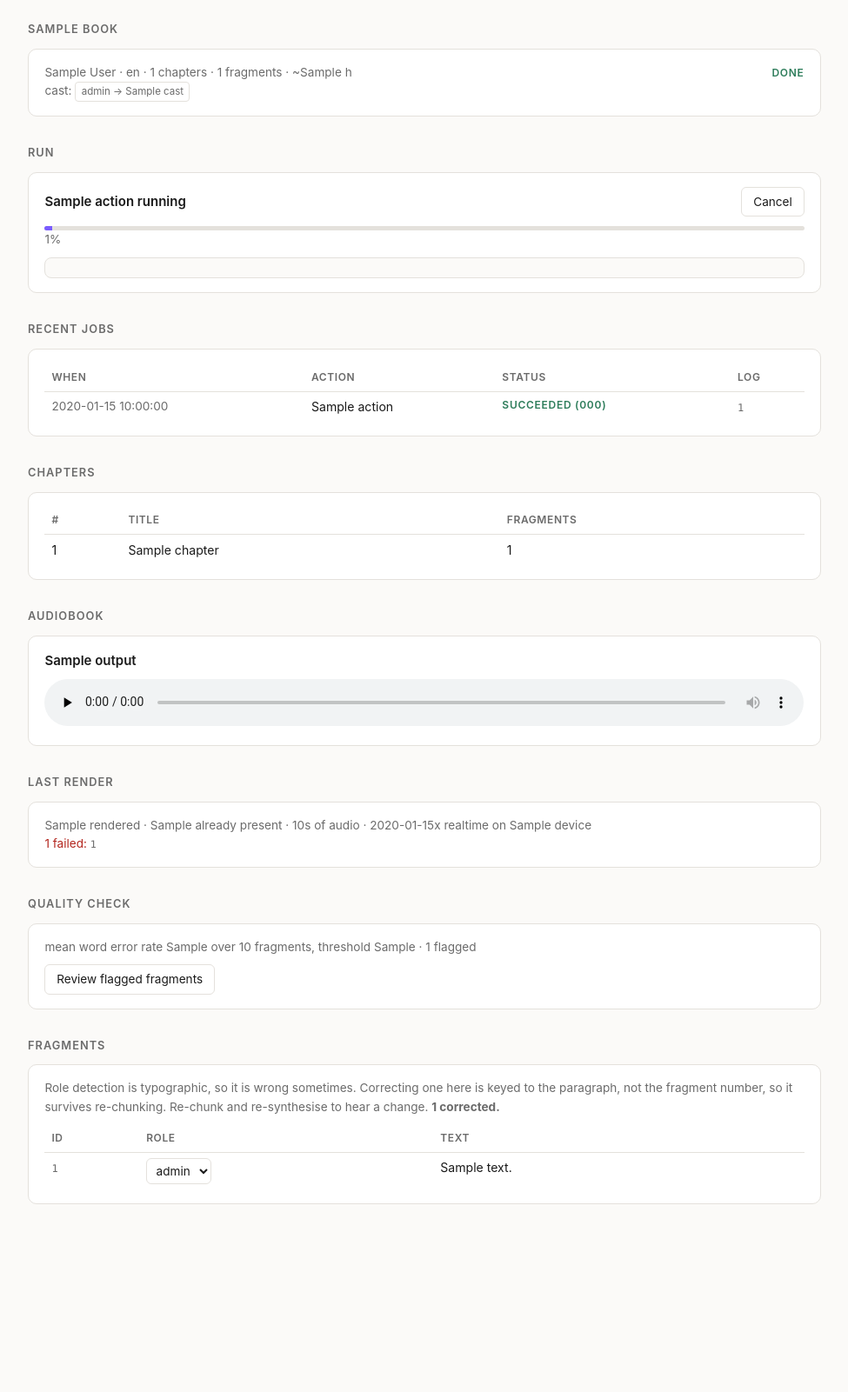
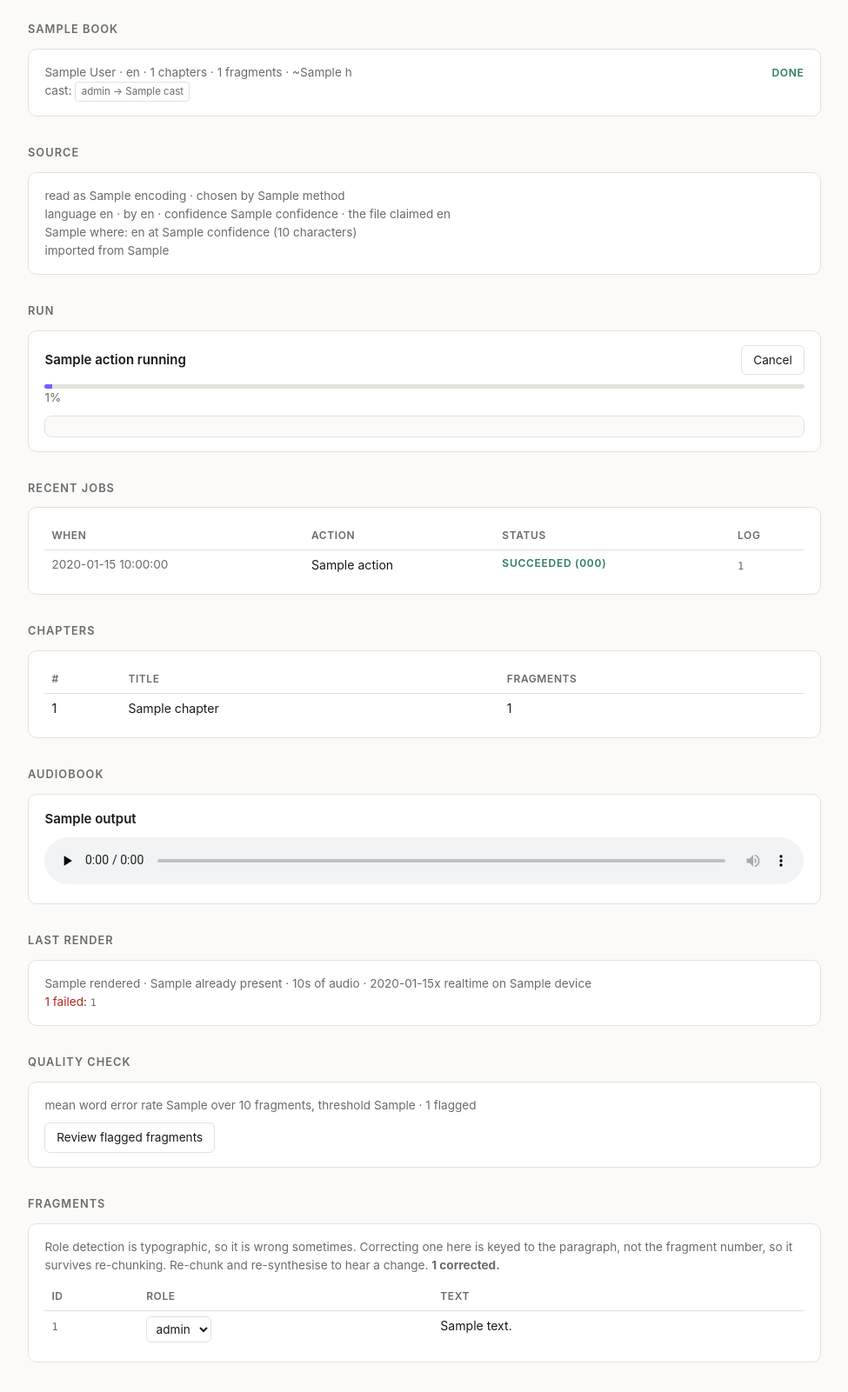
Before and after one commit to mdyzma/audiobook-factory, a FastAPI app: template apps/studio/src/studio/templates/book.html in a window 1280 px wide. Shown: the part 58-1659 px from the top of the page at 87% size, without its empty margins (152-1127 px from the left). Before the commit the page ends 1443 px from the top, so only its background shows below. Run offline with FastAPI, Linux system fonts and the light colour scheme; the template is opened without the code that fills it: most values are stand-ins (such as "Sample title", 1, 10 or a date in 2020); data that the repository does not hold is empty.

Commit message:
Show how a book's encoding and language were decided
Both are judgements, so the dashboard carries the answer and the book page
carries the evidence: the passages sampled, their scores, the metadata
that was overruled, and why a book stopped for review.

```diff
--- a/apps/studio/src/studio/data.py
+++ b/apps/studio/src/studio/data.py
@@ -119,6 +119,24 @@ class BookView:
     qa: QaReport | None = None
     outputs: list[str] = field(default_factory=list)
     dry_run_audio: bool = False
+
+    @property
+    def encoding(self) -> str:
+        """How the source was read. Blank for books imported before this existed."""
+        return self.meta.encoding.encoding if self.meta else ""
+
+    @property
+    def language_method(self) -> str:
+        """Whether the language was detected, taken from metadata, or given."""
+        return self.meta.language_decision.method if self.meta else ""
+
+    @property
+    def needs_review(self) -> bool:
+        return bool(self.meta and self.meta.needs_review)
+
+    @property
+    def review_reasons(self) -> list[str]:
+        return list(self.meta.review_reasons) if self.meta else []
 
     @property
     def state(self) -> str:
--- a/apps/studio/src/studio/templates/base.html
+++ b/apps/studio/src/studio/templates/base.html
@@ -42,6 +42,7 @@
   .state.failed, .state.stale { color: var(--fail); }
   .state.silence { color: var(--run); }
   .state.prepared { color: var(--dim); }
+  .meta.review { color: var(--fail); }
   .bar { height: 5px; background: var(--line); border-radius: 3px;
     overflow: hidden; margin-top: .7rem; }
   .bar > span { display: block; height: 100%; background: var(--accent); }
--- a/apps/studio/src/studio/templates/book.html
+++ b/apps/studio/src/studio/templates/book.html
@@ -25,6 +25,47 @@
     </div>
   {% endif %}
 </div>
+
+{# How the two things ingestion decides were decided. Both are judgements, so
+   the evidence is shown rather than just the answer. #}
+{% if book.meta and (book.encoding or book.language_method) %}
+<h2>Source</h2>
+<div class="card">
+  {% if book.encoding %}
+    <div class="meta">read as {{ book.encoding }}
+      {% if book.meta.encoding.method %}· chosen by {{ book.meta.encoding.method }}{% endif %}
+      {% if book.meta.encoding.equivalent | length > 1 %}
+        · identical under {{ book.meta.encoding.equivalent | join(", ") }}
+      {% endif %}
+    </div>
+  {% endif %}
+  <div class="meta">language {{ book.language }}
+    {% if book.language_method %}· by {{ book.language_method }}{% endif %}
+    {% if book.meta.language_decision.confidence %}
+      · confidence {{ book.meta.language_decision.confidence }}
+    {% endif %}
+    {% if book.meta.language_decision.metadata_language
+          and book.meta.language_decision.metadata_language != book.language %}
+      · the file claimed {{ book.meta.language_decision.metadata_language }}
+    {% endif %}
+  </div>
+  {% for sample in book.meta.language_decision.samples %}
+    <div class="meta">{{ sample.where }}: {{ sample.language }} at {{ sample.confidence }}
+      ({{ sample.chars }} characters)</div>
+  {% endfor %}
+  {% for warning in book.meta.encoding.warnings + book.meta.language_decision.warnings %}
+    <div class="meta review">{{ warning }}</div>
+  {% endfor %}
+  {% if book.needs_review %}
+    <div class="meta review">needs review
+      {% for reason in book.review_reasons %}<br>· {{ reason }}{% endfor %}
+    </div>
+  {% endif %}
+  {% if book.meta.original_source %}
+    <div class="meta">imported from {{ book.meta.original_source }}</div>
+  {% endif %}
+</div>
+{% endif %}
 
 <h2>Run</h2>
 <div class="card">
```
Also changed, not shown: apps/studio/src/studio/templates/dashboard.html (+9 -0 lines), apps/studio/tests/test_app.py (+56 -0 lines), apps/studio/tests/test_templates.py (line endings or trailing spaces).
